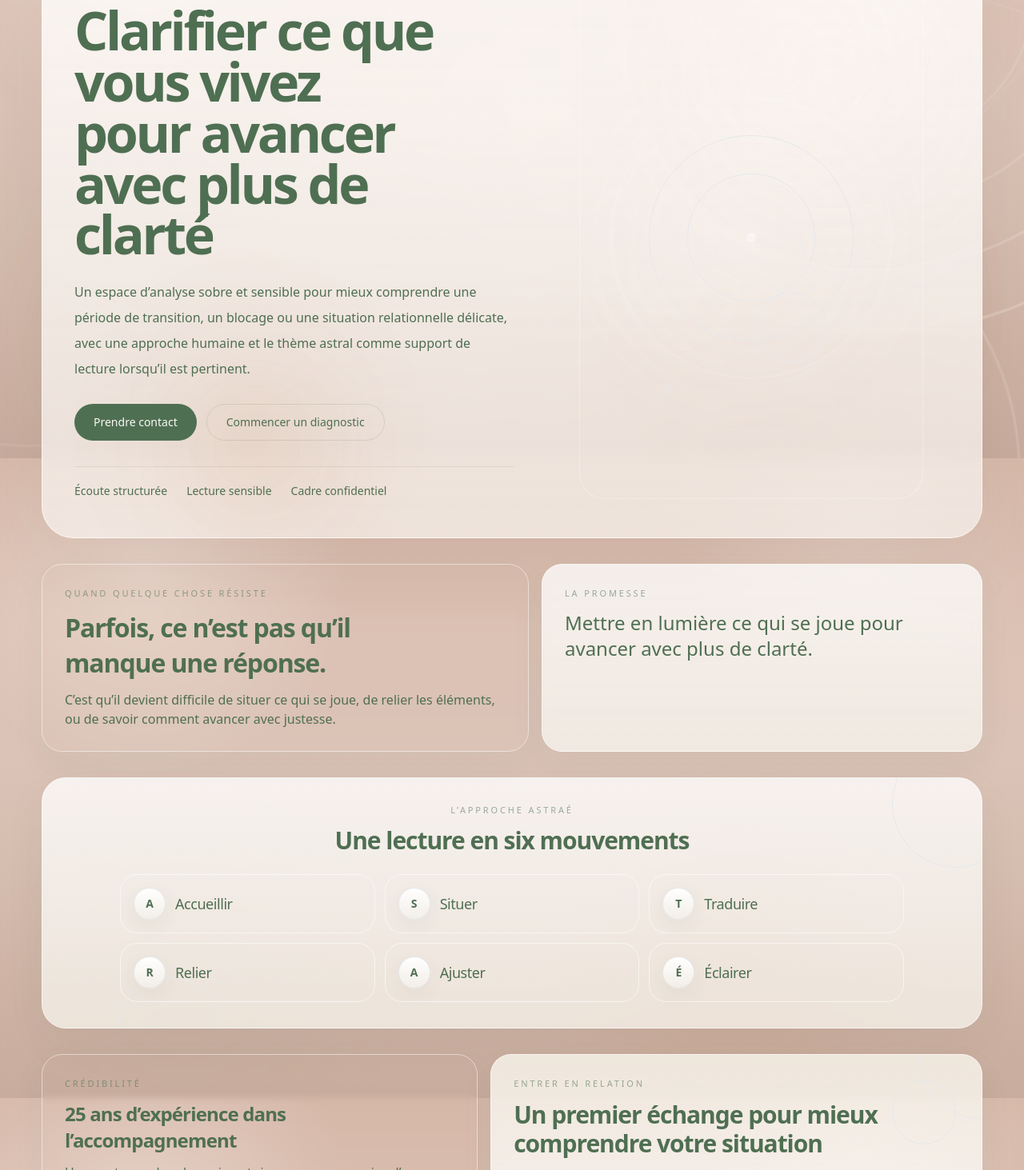
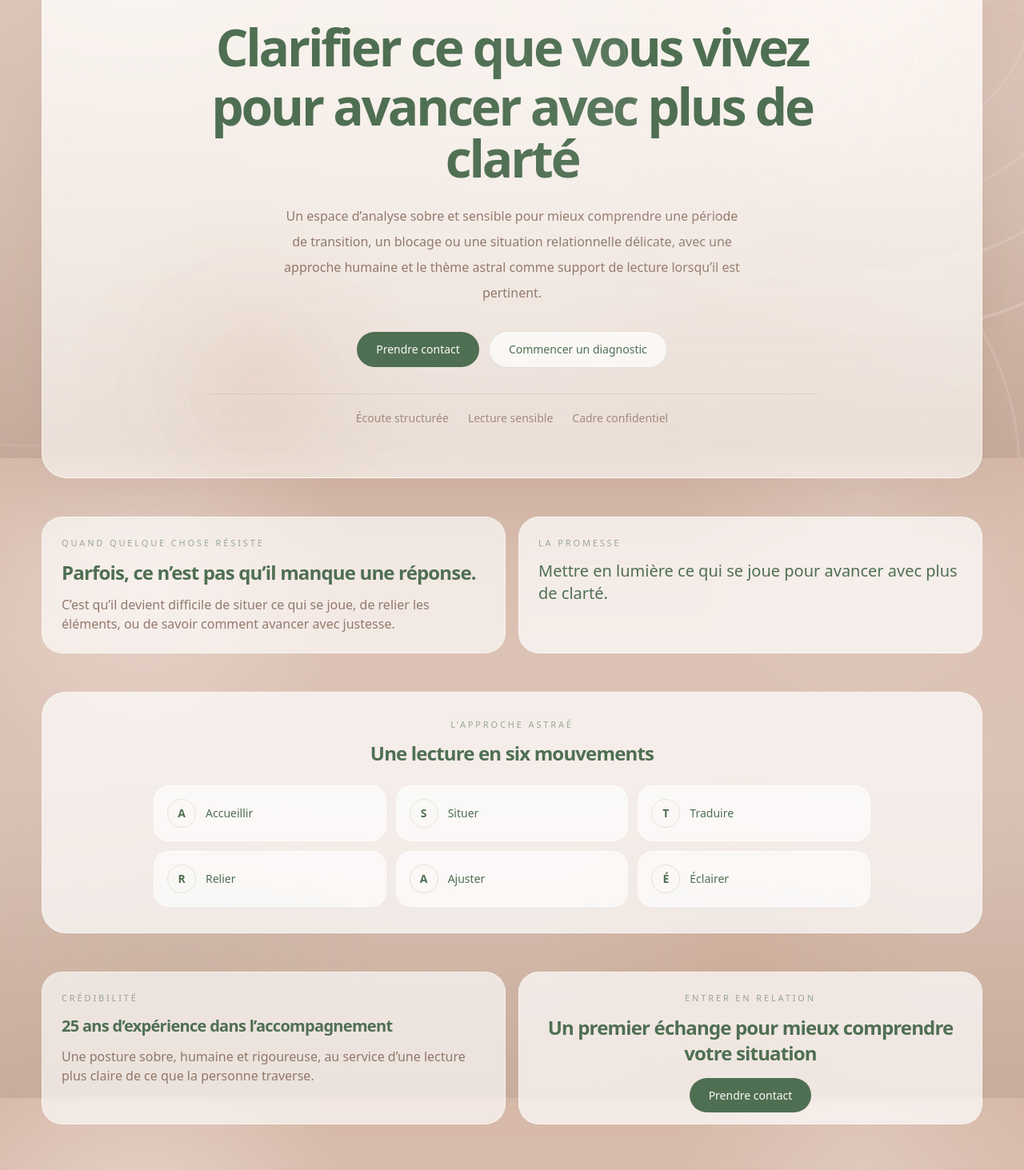
Before and after one commit to arnaudcrestey/cabinet-astrae, a Next.js app: page / in a window 1280 px wide. Shown: the part 227-1690 px from the top of the page at 80% size. Built offline with nearby package versions, Linux system fonts and the light colour scheme.

Commit message:
Update page.tsx

```diff
--- a/app/page.tsx
+++ b/app/page.tsx
@@ -17,163 +17,146 @@ export default function HomePage() {
       intro="Cabinet Astraé propose un espace d’analyse et d’accompagnement pour les périodes de transition, de questionnement ou de difficulté relationnelle."
       showIntro={false}
     >
-      <div className="space-y-6 md:space-y-8">
-        <section className="relative overflow-hidden rounded-[2rem] border border-white/55 px-6 py-8 shadow-[0_30px_90px_rgba(46,62,53,0.08)] md:rounded-[2.5rem] md:px-10 md:py-12 astrae-hero-shell">
+      <div className="space-y-8 md:space-y-12">
+
+        {/* HERO */}
+        <section className="astrae-hero-shell relative overflow-hidden rounded-[2rem] border border-white/50 px-6 py-12 md:px-10 md:py-16">
+
+          {/* ambiance */}
           <div className="astrae-orbit astrae-orbit-1" />
           <div className="astrae-orbit astrae-orbit-2" />
-          <div className="astrae-orbit astrae-orbit-3" />
           <div className="astrae-glow astrae-glow-1" />
           <div className="astrae-glow astrae-glow-2" />
-          <div className="astrae-glow astrae-glow-3" />
 
-          <div className="relative grid items-center gap-10 lg:grid-cols-[1.05fr_0.95fr] lg:gap-12">
-            <div className="mx-auto w-full max-w-[640px] lg:mx-0">
+          <div className="relative mx-auto max-w-3xl text-center">
+
             <p className="text-[11px] uppercase tracking-[0.28em] text-pine/55">
               Cabinet Astraé · Espace d’accompagnement personnel
             </p>
 
-              <h1 className="mt-5 text-[2.5rem] font-semibold leading-[0.96] text-pine sm:text-[3.4rem] md:text-[4.15rem]">
+            <h1 className="mt-6 text-[2.4rem] font-semibold leading-[1.02] text-pine sm:text-[3.2rem] md:text-[4rem]">
               Clarifier ce que vous vivez
-                <span className="block">pour avancer avec plus de clarté</span>
+              <span className="block mt-2">
+                pour avancer avec plus de clarté
+              </span>
             </h1>
 
-              <p className="mt-6 max-w-[36rem] text-sm leading-7 text-umber/82 md:text-base md:leading-8">
+            <p className="mx-auto mt-6 max-w-xl text-sm leading-7 text-umber/80 md:text-base md:leading-8">
               Un espace d’analyse sobre et sensible pour mieux comprendre une
               période de transition, un blocage ou une situation relationnelle
               délicate, avec une approche humaine et le thème astral comme
               support de lecture lorsqu’il est pertinent.
             </p>
 
-              <div className="mt-7 flex flex-col gap-3 sm:flex-row sm:flex-wrap">
+            <div className="mt-8 flex flex-col items-center gap-3 sm:flex-row sm:justify-center">
               <Link
                 href="/contact"
-                  className="inline-flex items-center justify-center rounded-full bg-pine px-6 py-3 text-sm font-medium text-ivory transition duration-300 hover:-translate-y-0.5 hover:bg-pine/92"
+                className="rounded-full bg-pine px-6 py-3 text-sm font-medium text-ivory transition hover:bg-pine/90"
               >
                 Prendre contact
               </Link>
 
               <Link
                 href="/analyse"
-                  className="inline-flex items-center justify-center rounded-full border border-pine/15 bg-white/72 px-6 py-3 text-sm font-medium text-pine transition duration-300 hover:-translate-y-0.5 hover:bg-white"
+                className="rounded-full border border-pine/15 bg-white/70 px-6 py-3 text-sm font-medium text-pine transition hover:bg-white"
               >
                 Commencer un diagnostic
               </Link>
             </div>
 
-              <div className="mt-8 flex flex-wrap gap-x-6 gap-y-2 border-t border-pine/10 pt-5 text-sm text-umber/68">
+            <div className="mt-8 flex flex-wrap justify-center gap-x-6 gap-y-2 border-t border-pine/10 pt-5 text-sm text-umber/65">
               <span>Écoute structurée</span>
               <span>Lecture sensible</span>
               <span>Cadre confidentiel</span>
             </div>
-            </div>
 
-            <div className="relative mx-auto hidden h-full min-h-[340px] w-full max-w-[430px] lg:block">
-              <div className="absolute inset-0 rounded-[2rem] border border-white/30 bg-[radial-gradient(circle_at_center,rgba(255,255,255,0.18),transparent_62%)]" />
-              <div className="absolute left-1/2 top-1/2 h-[22rem] w-[22rem] -translate-x-1/2 -translate-y-1/2 rounded-full border border-white/20" />
-              <div className="absolute left-1/2 top-1/2 h-[16rem] w-[16rem] -translate-x-1/2 -translate-y-1/2 rounded-full border border-white/18" />
-              <div className="absolute left-1/2 top-1/2 h-[10rem] w-[10rem] -translate-x-1/2 -translate-y-1/2 rounded-full border border-white/14" />
-              <div className="absolute left-1/2 top-1/2 h-[2px] w-[18rem] -translate-x-1/2 -translate-y-1/2 bg-white/12" />
-              <div className="absolute left-1/2 top-1/2 h-[18rem] w-[2px] -translate-x-1/2 -translate-y-1/2 bg-white/12" />
-              <div className="absolute left-1/2 top-1/2 h-3 w-3 -translate-x-1/2 -translate-y-1/2 rounded-full bg-white/40 shadow-[0_0_24px_rgba(255,255,255,0.18)]" />
-              <div className="absolute right-[18%] top-[22%] h-4 w-4 rounded-full border border-white/30 bg-white/18" />
-              <div className="absolute bottom-[20%] left-[24%] h-3 w-3 rounded-full border border-white/24 bg-white/14" />
-              <div className="absolute right-[28%] bottom-[26%] h-[5.5rem] w-[5.5rem] rounded-full border border-white/12" />
-            </div>
           </div>
         </section>
 
-        <section className="grid gap-4 lg:grid-cols-[1.05fr_0.95fr]">
-          <article className="rounded-[1.6rem] border border-white/50 bg-white/68 p-6 shadow-[0_16px_44px_rgba(46,62,53,0.05)] backdrop-blur-sm md:p-7">
+        {/* BLOC 2 */}
+        <section className="grid gap-4 md:grid-cols-2">
+          <article className="rounded-[1.6rem] border border-white/50 bg-white/65 p-6 backdrop-blur-sm">
             <p className="text-[11px] uppercase tracking-[0.26em] text-pine/55">
               Quand quelque chose résiste
             </p>
-            <h2 className="mt-3 max-w-[26rem] text-2xl font-semibold leading-snug text-pine md:text-[2rem]">
+            <h2 className="mt-3 text-xl font-semibold text-pine md:text-2xl">
               Parfois, ce n’est pas qu’il manque une réponse.
             </h2>
-            <p className="mt-3 max-w-xl text-sm leading-7 text-umber/82 md:text-base">
+            <p className="mt-3 text-sm leading-7 text-umber/80 md:text-base">
               C’est qu’il devient difficile de situer ce qui se joue, de relier
               les éléments, ou de savoir comment avancer avec justesse.
             </p>
           </article>
 
-          <article className="rounded-[1.6rem] border border-white/50 bg-[linear-gradient(180deg,rgba(255,255,255,0.76),rgba(244,241,234,0.82))] p-6 shadow-[0_16px_44px_rgba(46,62,53,0.05)] backdrop-blur-sm md:p-7">
+          <article className="rounded-[1.6rem] border border-white/50 bg-white/70 p-6 backdrop-blur-sm">
             <p className="text-[11px] uppercase tracking-[0.26em] text-pine/55">
               La promesse
             </p>
-            <p className="mt-3 max-w-[30rem] text-xl font-medium leading-relaxed text-pine md:text-2xl">
+            <p className="mt-3 text-lg font-medium text-pine md:text-xl">
               Mettre en lumière ce qui se joue pour avancer avec plus de clarté.
             </p>
           </article>
         </section>
 
-        <section className="relative overflow-hidden rounded-[1.9rem] border border-white/50 bg-[linear-gradient(180deg,rgba(255,255,255,0.78),rgba(245,241,233,0.78))] px-6 py-7 shadow-[0_18px_54px_rgba(46,62,53,0.05)] backdrop-blur-sm md:px-8 md:py-8">
-          <div className="pointer-events-none absolute right-[-3rem] top-[-3rem] h-40 w-40 rounded-full border border-white/16" />
-          <div className="pointer-events-none absolute bottom-[-4rem] left-[8%] h-32 w-32 rounded-full border border-white/12" />
-
-          <div className="relative mx-auto max-w-[860px] text-center">
+        {/* APPROCHE */}
+        <section className="rounded-[1.9rem] border border-white/50 bg-white/70 px-6 py-8 backdrop-blur-sm md:px-8">
+          <div className="mx-auto max-w-2xl text-center">
             <p className="text-[11px] uppercase tracking-[0.26em] text-pine/55">
               L’approche Astraé
             </p>
-            <h2 className="mt-3 text-2xl font-semibold leading-snug text-pine md:text-3xl">
+            <h2 className="mt-3 text-xl font-semibold text-pine md:text-2xl">
               Une lecture en six mouvements
             </h2>
           </div>
 
-          <div className="relative mx-auto mt-6 grid max-w-[980px] gap-3 md:grid-cols-2 xl:grid-cols-3">
+          <div className="mx-auto mt-6 grid max-w-4xl gap-3 sm:grid-cols-2 md:grid-cols-3">
             {astraeSteps.map((step, index) => (
-              <article
-                key={`${step.letter}-${step.title}-${index}`}
-                className="group relative rounded-[1.35rem] border border-white/55 bg-white/62 px-4 py-4 transition duration-500 hover:-translate-y-0.5 hover:bg-white/82"
+              <div
+                key={index}
+                className="flex items-center gap-3 rounded-[1.2rem] border border-white/60 bg-white/65 px-4 py-4"
               >
-                <div className="flex items-center gap-3">
-                  <span className="inline-flex h-10 w-10 items-center justify-center rounded-full border border-pine/12 bg-[linear-gradient(180deg,rgba(255,255,255,0.98),rgba(243,239,232,0.82))] text-sm font-semibold text-pine shadow-[0_8px_24px_rgba(46,62,53,0.06)] transition duration-500 group-hover:scale-[1.03]">
+                <span className="flex h-9 w-9 items-center justify-center rounded-full border border-pine/15 text-sm font-semibold text-pine">
                   {step.letter}
                 </span>
-                  <h3 className="text-base font-medium text-pine md:text-lg">
-                    {step.title}
-                  </h3>
+                <span className="text-sm text-pine">{step.title}</span>
               </div>
-              </article>
             ))}
           </div>
         </section>
 
-        <section className="grid gap-4 lg:grid-cols-[0.94fr_1.06fr]">
-          <article className="rounded-[1.6rem] border border-white/50 bg-white/68 p-6 shadow-[0_16px_44px_rgba(46,62,53,0.05)] backdrop-blur-sm md:p-7">
+        {/* BAS */}
+        <section className="grid gap-4 md:grid-cols-2">
+          <article className="rounded-[1.6rem] border border-white/50 bg-white/65 p-6 backdrop-blur-sm">
             <p className="text-[11px] uppercase tracking-[0.26em] text-pine/55">
               Crédibilité
             </p>
-            <h2 className="mt-3 max-w-[28rem] text-2xl font-semibold leading-snug text-pine">
+            <h2 className="mt-3 text-xl font-semibold text-pine">
               25 ans d’expérience dans l’accompagnement
             </h2>
-            <p className="mt-3 text-sm leading-7 text-umber/82 md:text-base">
+            <p className="mt-3 text-sm leading-7 text-umber/80 md:text-base">
               Une posture sobre, humaine et rigoureuse, au service d’une lecture
               plus claire de ce que la personne traverse.
             </p>
           </article>
 
-          <article className="relative overflow-hidden rounded-[1.6rem] border border-white/50 bg-[linear-gradient(180deg,rgba(244,239,229,0.88),rgba(255,255,255,0.76))] p-6 shadow-[0_16px_44px_rgba(46,62,53,0.05)] backdrop-blur-sm md:p-7">
-            <div className="pointer-events-none absolute right-[-5rem] top-[-5rem] h-40 w-40 rounded-full border border-pine/8" />
-            <div className="pointer-events-none absolute right-8 top-8 h-20 w-20 rounded-full border border-pine/8" />
-
-            <div className="relative max-w-[34rem]">
+          <article className="rounded-[1.6rem] border border-white/50 bg-white/70 p-6 backdrop-blur-sm text-center">
             <p className="text-[11px] uppercase tracking-[0.26em] text-pine/55">
               Entrer en relation
             </p>
-              <h2 className="mt-3 text-2xl font-semibold leading-snug text-pine md:text-3xl">
+            <h2 className="mt-3 text-xl font-semibold text-pine md:text-2xl">
               Un premier échange pour mieux comprendre votre situation
             </h2>
             <div className="mt-6">
               <Link
                 href="/contact"
-                  className="inline-flex items-center justify-center rounded-full bg-pine px-6 py-3 text-sm font-medium text-ivory transition duration-300 hover:-translate-y-0.5 hover:bg-pine/92"
+                className="rounded-full bg-pine px-6 py-3 text-sm font-medium text-ivory"
               >
                 Prendre contact
               </Link>
             </div>
-            </div>
           </article>
         </section>
+
       </div>
     </PageFrame>
   );
```
Lines whose indentation alone changed are shown as unchanged.
